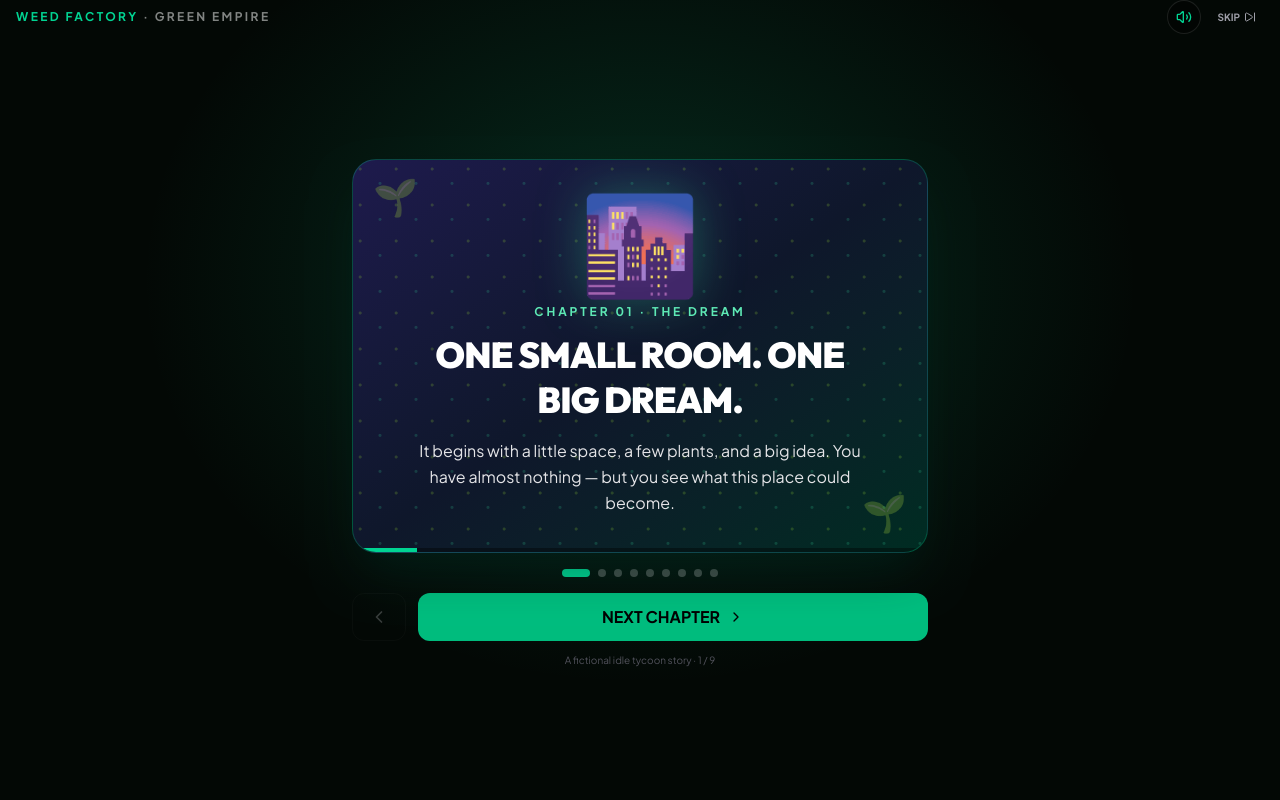
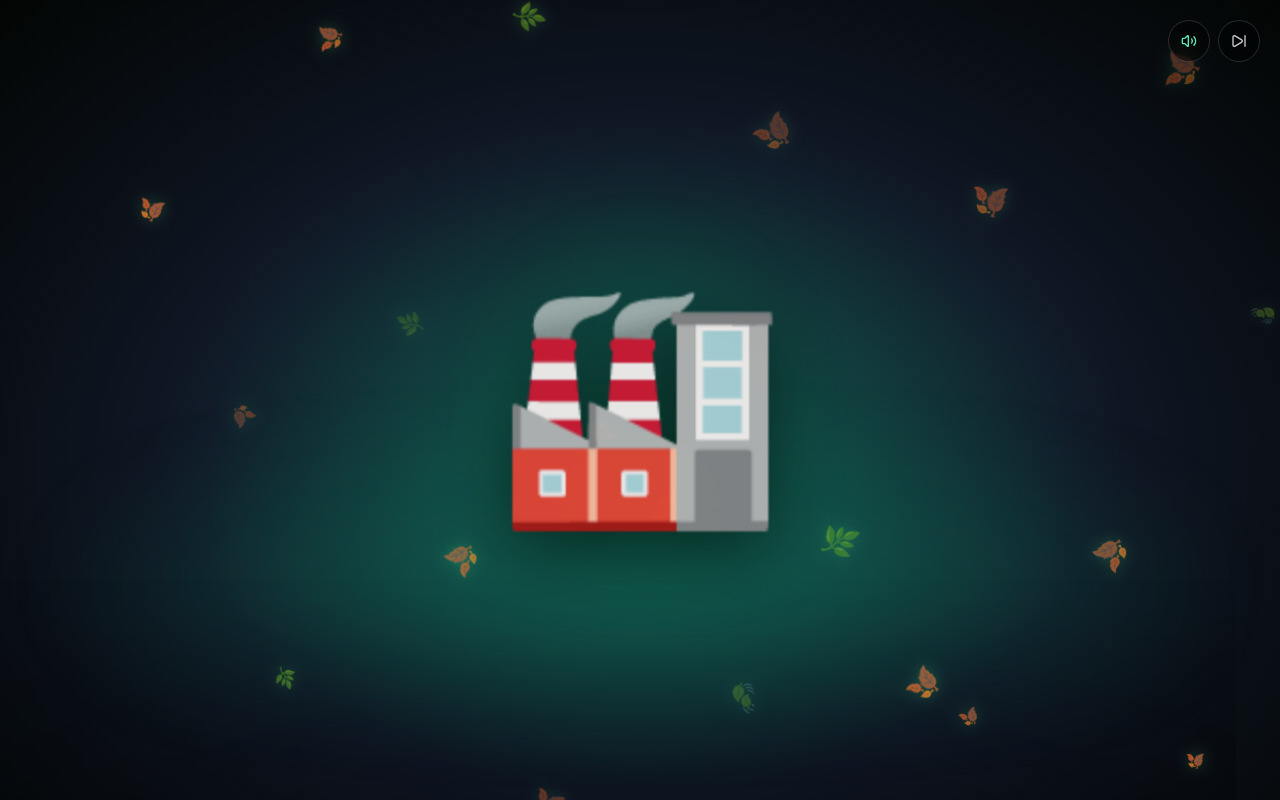
Before and after one commit to trevor3002/1, a React (Vite) app: page / in a window 1280 px wide. Built offline with nearby package versions, Linux system fonts and the light colour scheme.

Commit message:
Replace text intro with animated visual story and falling leaves

```diff
--- a/src/components/TitleScreen.tsx
+++ b/src/components/TitleScreen.tsx
@@ -1,5 +1,5 @@
 import React from 'react';
-import { Play, ChevronRight, ChevronLeft, Volume2, VolumeX, RotateCcw, SkipForward } from 'lucide-react';
+import { Play, Volume2, VolumeX, SkipForward } from 'lucide-react';
 import { sounds } from '../utils/audio.ts';
 
 interface TitleScreenProps {
@@ -10,72 +10,128 @@ interface TitleScreenProps {
   onResetGame: () => void;
 }
 
-const chapters = [
-  { kicker: 'CHAPTER 01 · THE DREAM', title: 'ONE SMALL ROOM. ONE BIG DREAM.', text: 'It begins with a little space, a few plants, and a big idea. You have almost nothing — but you see what this place could become.', art: '🌆', scene: 'from-indigo-950 via-slate-900 to-emerald-950', symbol: '🌱' },
-  { kicker: 'CHAPTER 02 · THE FIRST GROW', title: 'EVERY EMPIRE STARTS SOMEWHERE.', text: 'Plant your first seeds, learn the rhythm of production, and turn patience into your first harvest.', art: '🌿', scene: 'from-emerald-950 via-green-900 to-black', symbol: '🪴' },
-  { kicker: 'CHAPTER 03 · THE FACTORY', title: 'A NEW DOOR OPENS.', text: 'An old factory is full of potential. The machines are waiting, the lights are coming on, and the future is yours to build.', art: '🏭', scene: 'from-slate-900 via-zinc-800 to-emerald-950', symbol: '⚙️' },
-  { kicker: 'CHAPTER 04 · GROW & HARVEST', title: 'BUILD YOUR PRODUCTION.', text: 'Expand your grow stations, keep your crops healthy, and harvest more as your operation gets bigger.', art: '🌿', scene: 'from-green-950 via-emerald-900 to-black', symbol: '✦' },
-  { kicker: 'CHAPTER 05 · PROCESS & PACKAGE', title: 'TURN HARVEST INTO VALUE.', text: 'Put your equipment to work. Process your harvest, package your products, and get them ready for the market.', art: '🏗️', scene: 'from-zinc-900 via-slate-800 to-emerald-950', symbol: '📦' },
-  { kicker: 'CHAPTER 06 · SELL & EXPAND', title: 'MAKE YOUR NAME KNOWN.', text: 'Sell your products, earn profits, unlock new opportunities, and reinvest every dollar into a stronger business.', art: '🏪', scene: 'from-amber-950 via-emerald-950 to-black', symbol: '💵' },
-  { kicker: 'CHAPTER 07 · THE CHALLENGE', title: 'SMART MOVES WIN BIG.', text: 'Growth takes decisions. Choose upgrades, improve efficiency, and make every investment count.', art: '📈', scene: 'from-purple-950 via-slate-900 to-black', symbol: '⚡' },
-  { kicker: 'CHAPTER 08 · YOUR LEGACY', title: 'FROM SMALL START TO BIG EMPIRE.', text: 'Keep growing, keep upgrading, and push beyond what you thought was possible. Your next chapter is in your hands.', art: '🌇', scene: 'from-orange-950 via-purple-950 to-emerald-950', symbol: '👑' },
-  { kicker: 'YOUR STORY STARTS NOW', title: 'BUILD THE GREEN EMPIRE.', text: 'Grow smart. Stay focused. Build your legacy. The factory is yours — let’s get to work.', art: '🌿', scene: 'from-black via-emerald-950 to-black', symbol: '👑' },
+const scenes = [
+  { art: '🌱', glow: 'rgba(74,222,128,.22)', background: 'radial-gradient(ellipse at 50% 65%, #14532d 0%, #07140d 44%, #020503 100%)', scale: 0.82 },
+  { art: '🪴', glow: 'rgba(132,204,22,.24)', background: 'radial-gradient(ellipse at 50% 65%, #166534 0%, #052e16 38%, #020503 100%)', scale: 0.98 },
+  { art: '🌿', glow: 'rgba(52,211,153,.28)', background: 'radial-gradient(ellipse at 50% 65%, #047857 0%, #064e3b 35%, #020503 100%)', scale: 1.12 },
+  { art: '🏭', glow: 'rgba(16,185,129,.2)', background: 'radial-gradient(ellipse at 50% 60%, #134e4a 0%, #111827 48%, #020503 100%)', scale: 1.16 },
+  { art: '⚙️', glow: 'rgba(163,230,53,.22)', background: 'radial-gradient(ellipse at 50% 60%, #365314 0%, #052e16 42%, #020503 100%)', scale: 1.08 },
+  { art: '📦', glow: 'rgba(251,191,36,.2)', background: 'radial-gradient(ellipse at 50% 60%, #78350f 0%, #064e3b 42%, #020503 100%)', scale: 1.08 },
+  { art: '🏪', glow: 'rgba(74,222,128,.25)', background: 'radial-gradient(ellipse at 50% 60%, #166534 0%, #052e16 42%, #020503 100%)', scale: 1.16 },
+  { art: '👑', glow: 'rgba(190,242,100,.32)', background: 'radial-gradient(ellipse at 50% 55%, #166534 0%, #052e16 35%, #020503 100%)', scale: 1.22 },
 ];
 
+const leaves = Array.from({ length: 28 }, (_, i) => ({
+  left: (i * 37 + 5) % 100,
+  delay: -((i * 0.73) % 9),
+  duration: 6 + ((i * 13) % 7),
+  size: 14 + ((i * 7) % 18),
+  sway: i % 2 === 0 ? 'leaf-sway-a' : 'leaf-sway-b',
+  rotate: (i * 47) % 360,
+  opacity: 0.3 + ((i * 11) % 6) / 10,
+}));
+
 export const TitleScreen: React.FC<TitleScreenProps> = ({ onStartGame, hasExistingSave, soundEnabled, onToggleSound, onResetGame }) => {
-  const [chapter, setChapter] = React.useState(0);
-  const current = chapters[chapter];
-  const finish = () => { sounds.playHarvest(); onStartGame(); };
+  const [sceneIndex, setSceneIndex] = React.useState(0);
+  const [storyFinished, setStoryFinished] = React.useState(false);
+  const [started, setStarted] = React.useState(false);
+  const scene = scenes[sceneIndex];
+
+  const finish = React.useCallback(() => {
+    if (started) return;
+    setStarted(true);
+    sounds.playHarvest();
+    onStartGame();
+  }, [onStartGame, started]);
 
   React.useEffect(() => {
-    const handleKeyDown = (e: KeyboardEvent) => {
-      if (e.key === 'ArrowRight') setChapter((n) => Math.min(n + 1, chapters.length - 1));
-      if (e.key === 'ArrowLeft') setChapter((n) => Math.max(n - 1, 0));
-      if (e.key === 'Escape') finish();
-      if ((e.key === ' ' || e.key === 'Enter') && chapter === chapters.length - 1) { e.preventDefault(); finish(); }
+    if (storyFinished) return;
+    const timer = window.setInterval(() => {
+      setSceneIndex((current) => {
+        if (current >= scenes.length - 1) {
+          window.clearInterval(timer);
+          setStoryFinished(true);
+          return current;
+        }
+        return current + 1;
+      });
+    }, 1750);
+    return () => window.clearInterval(timer);
+  }, [storyFinished]);
+
+  React.useEffect(() => {
+    const handleKeyDown = (event: KeyboardEvent) => {
+      if (event.key === 'Escape') {
+        setStoryFinished(true);
+      } else if (event.key === ' ' || event.key === 'Enter') {
+        if (storyFinished) {
+          event.preventDefault();
+          finish();
+        } else {
+          setStoryFinished(true);
+        }
+      }
     };
     window.addEventListener('keydown', handleKeyDown);
     return () => window.removeEventListener('keydown', handleKeyDown);
-  }, [chapter]);
+  }, [finish, storyFinished]);
 
   return (
-    <div className="relative w-full h-full min-h-0 flex flex-col bg-[#030805] text-white overflow-hidden select-none">
-      <div className="absolute inset-0 bg-[radial-gradient(ellipse_at_50%_35%,rgba(16,185,129,0.2),transparent_55%)] pointer-events-none" />
-      <header className="relative z-10 flex items-center justify-between px-4 pt-safe py-3">
-        <div className="text-[10px] sm:text-xs font-black tracking-[0.2em] text-emerald-400">WEED FACTORY <span className="text-white/50">· GREEN EMPIRE</span></div>
-        <div className="flex items-center gap-2">
-          <button onClick={onToggleSound} aria-label="Toggle sound" className="p-2 rounded-full border border-white/10 bg-black/30">{soundEnabled ? <Volume2 className="w-4 h-4 text-emerald-400" /> : <VolumeX className="w-4 h-4" />}</button>
-          <button onClick={finish} className="text-[10px] font-bold text-zinc-400 hover:text-white flex items-center gap-1 px-2 py-2">SKIP <SkipForward className="w-3 h-3" /></button>
+    <div className="relative w-full h-full min-h-0 overflow-hidden select-none text-white" style={{ background: scene.background }}>
+      <style>{`
+        @keyframes leaf-fall { 0% { transform: translate3d(0,-12vh,0) rotate(0deg); } 100% { transform: translate3d(9vw,112vh,0) rotate(620deg); } }
+        @keyframes leaf-sway-a { 0%,100% { margin-left:-18px; } 50% { margin-left:18px; } }
+        @keyframes leaf-sway-b { 0%,100% { margin-left:18px; } 50% { margin-left:-18px; } }
+        @keyframes scene-in { 0% { opacity:0; transform:scale(.72) translateY(22px); filter:blur(8px); } 35% { opacity:1; filter:blur(0); } 100% { opacity:1; transform:scale(1) translateY(0); filter:blur(0); } }
+        @keyframes glow-pulse { 0%,100% { opacity:.45; transform:scale(.9); } 50% { opacity:1; transform:scale(1.13); } }
+        @keyframes ground-mist { 0%,100% { transform:translateX(-4%); opacity:.2; } 50% { transform:translateX(4%); opacity:.55; } }
+        .leaf-fall { position:absolute; top:0; animation-name:leaf-fall; animation-timing-function:linear; animation-iteration-count:infinite; will-change:transform; }
+        .leaf-sway-a { animation-name:leaf-fall,leaf-sway-a; animation-timing-function:linear,ease-in-out; animation-iteration-count:infinite,infinite; }
+        .leaf-sway-b { animation-name:leaf-fall,leaf-sway-b; animation-timing-function:linear,ease-in-out; animation-iteration-count:infinite,infinite; }
+        .scene-art { animation:scene-in 1.7s cubic-bezier(.16,1,.3,1) both; }
+        @media (prefers-reduced-motion: reduce) { .leaf-fall,.leaf-sway-a,.leaf-sway-b,.scene-art { animation-duration:18s; } }
+      `}</style>
+
+      <div className="absolute inset-0 pointer-events-none" style={{ background: `radial-gradient(ellipse at 50% 55%, ${scene.glow}, transparent 54%)`, transition: 'background 1.4s ease' }} />
+      <div className="absolute inset-x-0 bottom-0 h-[28%] pointer-events-none" style={{ background: 'linear-gradient(0deg, rgba(0,0,0,.92), transparent)', animation: 'ground-mist 5s ease-in-out infinite' }} />
+
+      <div className="absolute inset-0 overflow-hidden pointer-events-none" aria-hidden="true">
+        {leaves.map((leaf, i) => (
+          <span key={i} className={`leaf-fall ${leaf.sway}`} style={{
+            left: `${leaf.left}%`,
+            animationDuration: `${leaf.duration}s, ${2.3 + (i % 4) * .45}s`,
+            animationDelay: `${leaf.delay}s, -${i % 3}s`,
+            fontSize: `${leaf.size}px`,
+            opacity: leaf.opacity,
+            filter: 'drop-shadow(0 0 7px rgba(74,222,128,.35))',
+          }}>{i % 4 === 0 ? '🍃' : i % 3 === 0 ? '🌿' : '🍂'}</span>
+        ))}
+      </div>
+
+      <header className="absolute top-0 left-0 right-0 z-20 flex items-center justify-end gap-2 p-3 sm:p-5">
+        <button onClick={onToggleSound} aria-label="Toggle sound" className="rounded-full border border-white/15 bg-black/35 p-3 backdrop-blur-md">
+          {soundEnabled ? <Volume2 className="h-4 w-4 text-emerald-300" /> : <VolumeX className="h-4 w-4 text-white/70" />}
+        </button>
+        {!storyFinished && <button onClick={() => setStoryFinished(true)} aria-label="Skip intro" className="rounded-full border border-white/15 bg-black/35 p-3 text-white/80 backdrop-blur-md"><SkipForward className="h-4 w-4" /></button>}
+      </header>
+
+      <main className="relative z-10 flex h-full flex-col items-center justify-center overflow-hidden px-5 pb-16 pt-14">
+        <div className="absolute inset-x-0 bottom-[18%] mx-auto h-36 w-[75%] rounded-[50%] blur-3xl" style={{ background: scene.glow, animation: 'glow-pulse 3.8s ease-in-out infinite' }} />
+        <div key={sceneIndex} className="scene-art relative flex flex-col items-center justify-center" style={{ minHeight: '48vh' }}>
+          <div className="absolute rounded-full blur-3xl" style={{ width: 'min(72vw, 360px)', height: 'min(72vw, 360px)', background: scene.glow, animation: 'glow-pulse 3s ease-in-out infinite' }} />
+          <div className="relative drop-shadow-[0_20px_35px_rgba(0,0,0,.65)]" style={{ fontSize: 'clamp(100px, 29vw, 220px)', lineHeight: 1.1, transform: `scale(${scene.scale})`, transition: 'transform 1.4s ease' }}>{scene.art}</div>
+          <div className="mt-7 flex items-center justify-center gap-2">
+            {scenes.map((_, i) => <span key={i} className="rounded-full transition-all duration-700" style={{ width: i === sceneIndex ? 24 : 5, height: 5, background: i === sceneIndex ? '#a3e635' : 'rgba(255,255,255,.26)' }} />)}
+          </div>
         </div>
-      </header>
-      <main className="relative z-10 flex-1 min-h-0 flex flex-col justify-center px-4 pb-3 overflow-y-auto">
-        <div className={`relative w-full max-w-xl mx-auto overflow-hidden rounded-3xl border border-emerald-400/25 bg-gradient-to-br ${current.scene} shadow-2xl shadow-emerald-950/50`}>
-          <div className="relative min-h-[34vh] sm:min-h-[360px] flex flex-col items-center justify-center text-center p-5 sm:p-8 overflow-hidden">
-            <div className="absolute inset-0 opacity-20" style={{backgroundImage:'radial-gradient(circle at 20% 25%, #a3e635 0 1px, transparent 2px), radial-gradient(circle at 75% 65%, #34d399 0 1px, transparent 2px)', backgroundSize:'36px 36px'}} />
-            <div className="absolute top-4 left-5 text-4xl opacity-30">{current.symbol}</div>
-            <div className="absolute bottom-4 right-5 text-4xl opacity-30">{current.symbol}</div>
-            <div className="relative text-7xl sm:text-8xl mb-4 drop-shadow-[0_0_25px_rgba(52,211,153,0.35)]">{current.art}</div>
-            <div className="relative text-[10px] sm:text-xs font-black tracking-[0.24em] text-emerald-300 mb-3">{current.kicker}</div>
-            <h1 className="relative max-w-md text-2xl sm:text-4xl leading-tight font-black tracking-tight">{current.title}</h1>
-            <p className="relative max-w-md text-sm sm:text-base leading-relaxed text-zinc-200 mt-4">{current.text}</p>
+        {storyFinished && (
+          <div className="absolute bottom-[max(24px,env(safe-area-inset-bottom))] left-5 right-5 z-30 mx-auto flex max-w-sm flex-col gap-3" style={{ animation: 'scene-in .8s ease both' }}>
+            <button onClick={finish} className="flex w-full items-center justify-center gap-3 rounded-2xl border border-lime-200/50 bg-gradient-to-r from-lime-300 via-emerald-400 to-green-500 px-6 py-4 text-base font-black tracking-[.18em] text-black shadow-[0_0_36px_rgba(74,222,128,.35)] active:scale-[.98]">
+              <Play className="h-5 w-5 fill-black" /> {hasExistingSave ? 'PLAY' : 'PLAY'}
+            </button>
+            {hasExistingSave && <button onClick={() => { if (window.confirm('Start a new game and reset your current progress?')) { onResetGame(); finish(); } }} className="py-2 text-xs text-white/60">RESET GAME</button>}
           </div>
-          <div className="h-1 bg-black/40"><div className="h-full bg-emerald-400 transition-all duration-300" style={{width: `${((chapter + 1) / chapters.length) * 100}%`}} /></div>
-        </div>
-        <div className="w-full max-w-xl mx-auto mt-4 pb-2">
-          <div className="flex justify-center gap-2 mb-4" aria-label={`Story page ${chapter + 1} of ${chapters.length}`}>
-            {chapters.map((item, i) => <button key={item.kicker} onClick={() => setChapter(i)} aria-label={`Go to chapter ${i + 1}`} className={`h-2 rounded-full transition-all ${i === chapter ? 'w-7 bg-emerald-400' : 'w-2 bg-white/25 hover:bg-white/50'}`} />)}
-          </div>
-          {chapter === chapters.length - 1 ? (
-            <button onClick={finish} className="w-full py-4 rounded-2xl bg-gradient-to-r from-lime-400 via-emerald-400 to-green-500 text-black font-black tracking-widest shadow-lg shadow-emerald-500/20 active:scale-[0.98] flex items-center justify-center gap-2"><Play className="w-5 h-5 fill-black" /> {hasExistingSave ? 'CONTINUE EMPIRE' : 'LET’S GO'}</button>
-          ) : (
-            <div className="flex gap-3">
-              <button onClick={() => setChapter((n) => Math.max(0, n - 1))} disabled={chapter === 0} className="px-4 py-3 rounded-xl border border-white/10 text-zinc-300 disabled:opacity-25"><ChevronLeft className="w-5 h-5" /></button>
-              <button onClick={() => setChapter((n) => Math.min(chapters.length - 1, n + 1))} className="flex-1 py-3 rounded-xl bg-emerald-500 hover:bg-emerald-400 text-black font-extrabold flex items-center justify-center gap-2">NEXT CHAPTER <ChevronRight className="w-4 h-4" /></button>
-            </div>
-          )}
-          {hasExistingSave && <button onClick={() => { if (window.confirm('Start a completely new game? Your current progress will be reset.')) { onResetGame(); finish(); } }} className="w-full mt-3 py-2 text-xs text-zinc-500 hover:text-zinc-300 flex items-center justify-center gap-2"><RotateCcw className="w-3 h-3" /> Start a New Game (reset progress)</button>}
-          <div className="text-center text-[10px] text-zinc-600 mt-3">A fictional idle tycoon story · {chapter + 1} / {chapters.length}</div>
-        </div>
+        )}
       </main>
     </div>
   );
```
